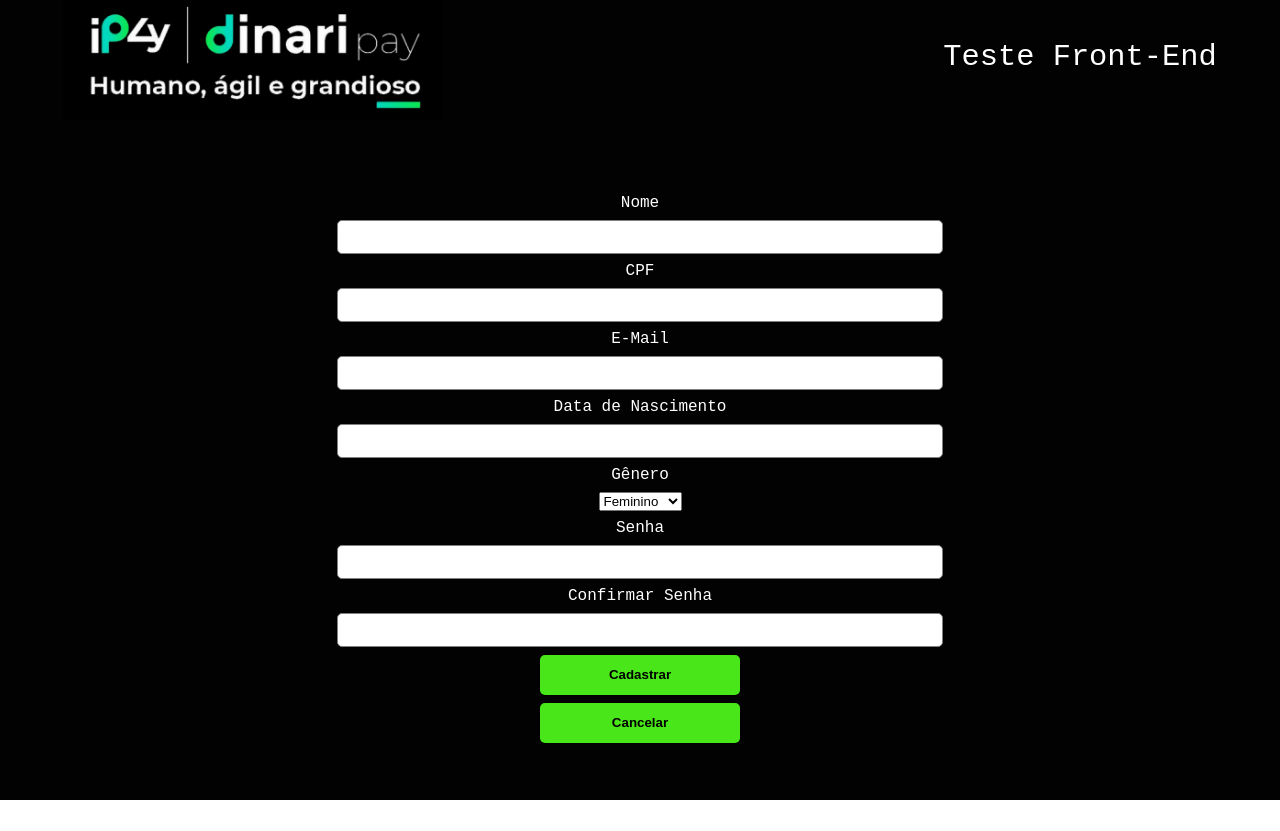
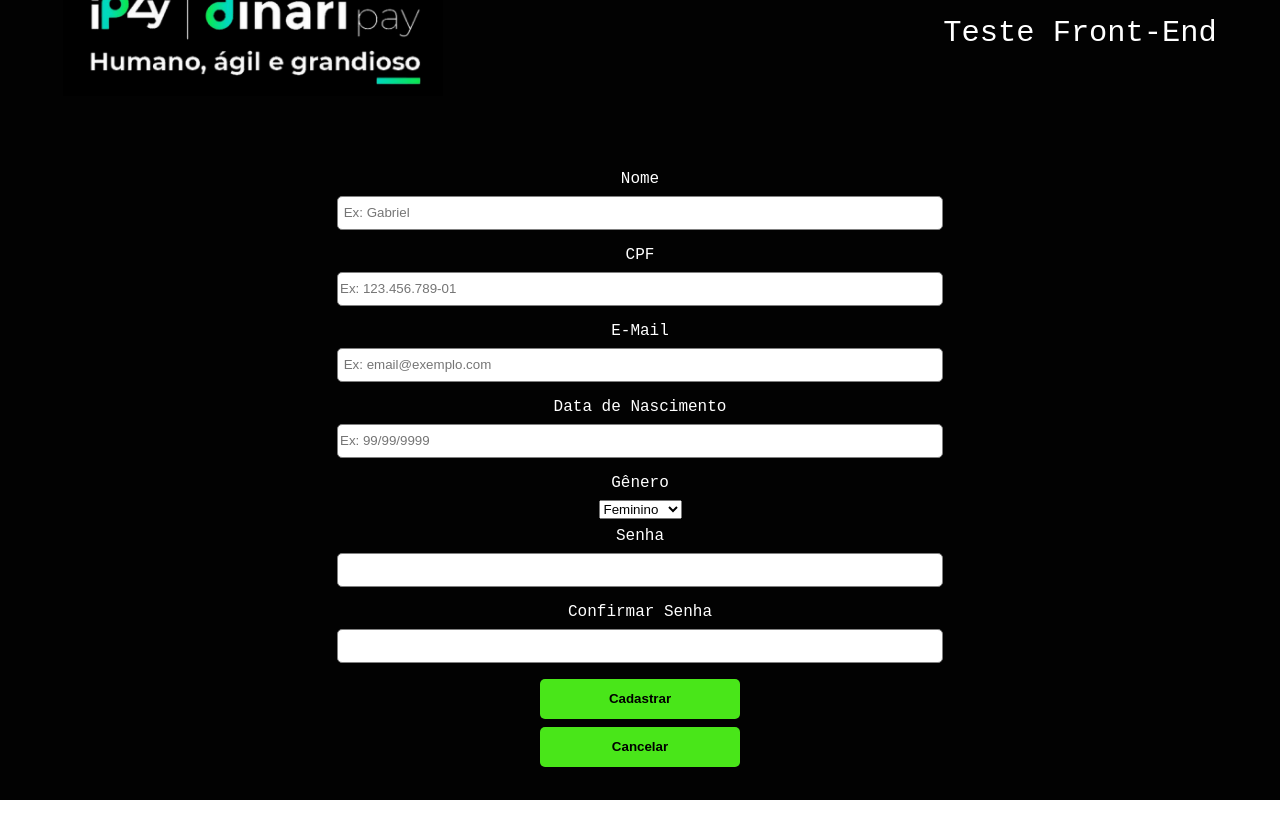
Before and after one commit to vgabrielcastro/IP4Y, a React (Vite) app: page / in a window 1280 px wide. Before the commit the page ends 807 px from the top, so only its background shows below. Built offline with nearby package versions, Linux system fonts and the light colour scheme.

Commit message:
mask and placeholder

```diff
--- a/package.json
+++ b/package.json
@@ -12,6 +12,7 @@
     "react": "^18.0.0",
     "react-dom": "^18.0.0",
     "react-hook-form": "^7.33.1",
+    "react-input-mask": "^2.0.4",
     "yup": "^0.32.11"
   },
   "devDependencies": {
--- a/src/App.jsx
+++ b/src/App.jsx
@@ -25,8 +25,6 @@ function App() {
     console.log(userata);
   }
 
-  console.log(errors);
-
   return (
     <div className="App">
       <header className="App-header">
@@ -39,20 +37,20 @@ function App() {
 
       <label>
         Nome
-        <input {...register("name", { required: true })} />
-        {errors.name && <span> O nome é obrigatório</span>}
+        <input type="text" placeholder=" Ex: Gabriel " {...register("name", { required: true })} />
+        <span>{ errors.name?.message }</span>
 
         CPF
-        <input {...register("cpf")} />
-        {errors.name && <span> O CPF é obrigatório</span>}
+        <input placeholder="Ex: 123.456.789-01 " maks="999.999.999-99" {...register("cpf")} />
+        <span> { errors.cpf?.message }</span>
 
         E-Mail
-        <input {...register("email")} />
-        {errors.name && <span> O e-mail é obrigatório</span>}
+        <input type="text" placeholder=" Ex: email@exemplo.com " {...register("email")} />
+        <span> { errors.email?.message }</span>
 
         Data de Nascimento
-        <input {...register("birthdate")} />
-        {errors.name && <span> A data de nascimento é obrigatória</span>}
+        <input placeholder='Ex: 99/99/9999'{...register("birthdate")} />
+        <span> { errors.birthdate?.message }</span>
 
         Gênero
           <select {...register("Gênero")}>
@@ -62,12 +60,12 @@ function App() {
           </select>
 
         Senha
-        <input {...register("password")} />
-        {errors.name && <span> A senha é obrigatória</span>}
+        <input type="password" {...register("password")} />
+        <span>{ errors.password?.message }</span>
 
         Confirmar Senha
-        <input {...register("confirmpassword")} />
-        {errors.name && <span> A confirmação de senha é obrigatória</span>}
+        <input type="password" {...register("confirmpassword")} />
+        <span>{ errors.confirmpassword?.message }</span>
 
         <button type="submit">Cadastrar</button>
         <button className="cancel"  type="Reset">Cancelar</button>
```
Also changed, not shown: 2 other files (tests, documents, lock files or other folders).
